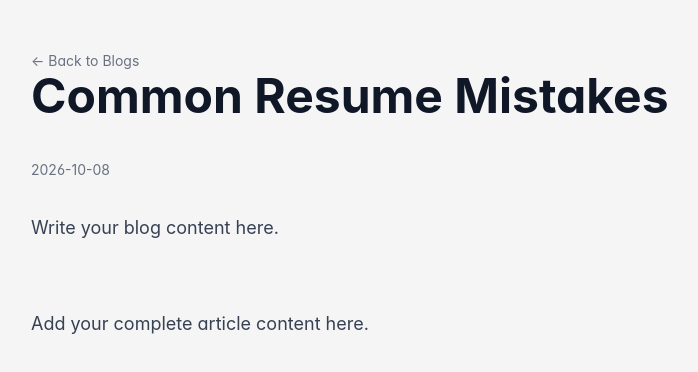
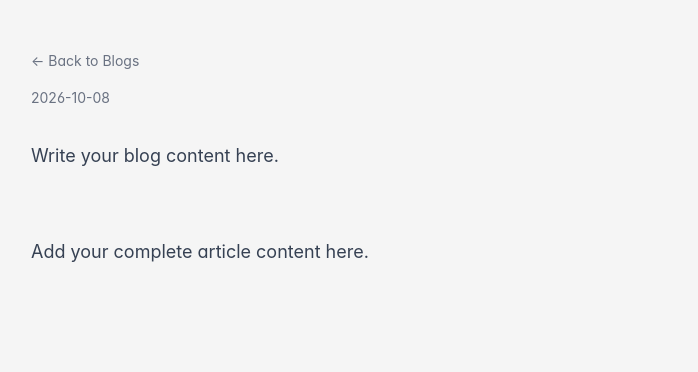
Before and after one commit to Gitanuj993/create-resume-ui, a React (Vite) app: page /blogs/common-resume-mistakes in a window 1280 px wide. Shown: the top 372 px of the page, without its empty margins (249-947 px from the left). Built offline with nearby package versions, Linux system fonts and the light colour scheme.

Commit message:
Remove title display from selected blog
Remove blog title header from Blogs page

```diff
--- a/src/pages/Blogs.tsx
+++ b/src/pages/Blogs.tsx
@@ -44,9 +44,7 @@ export default function Blogs() {
         </Link>
 
         <article className="prose prose-base sm:prose-lg max-w-none">
-          <h1 className="text-4xl font-bold">
-            {selectedBlog.title}
-          </h1>
+
 
           <p className="mt-3 text-sm text-gray-500">
             {selectedBlog.date}
```
